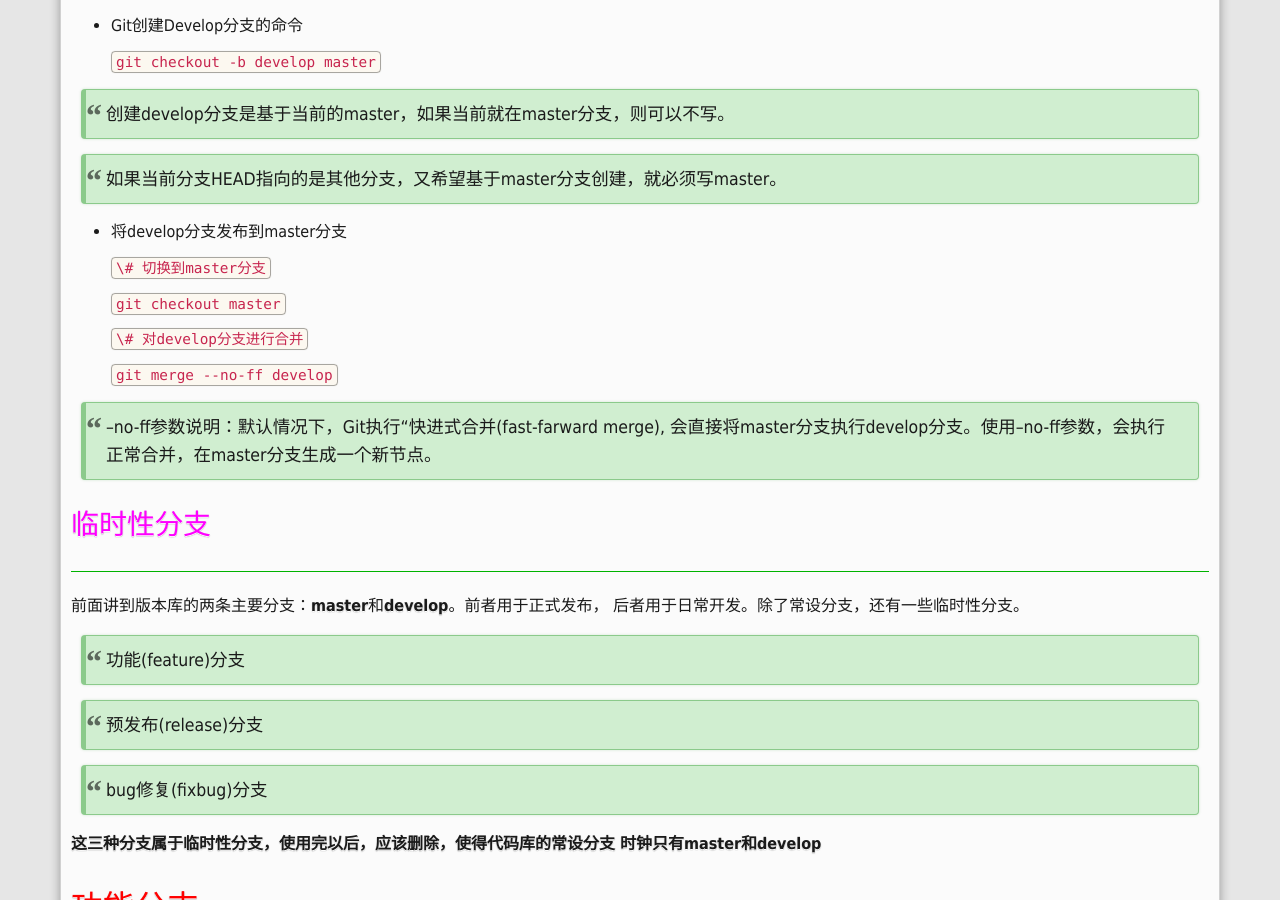
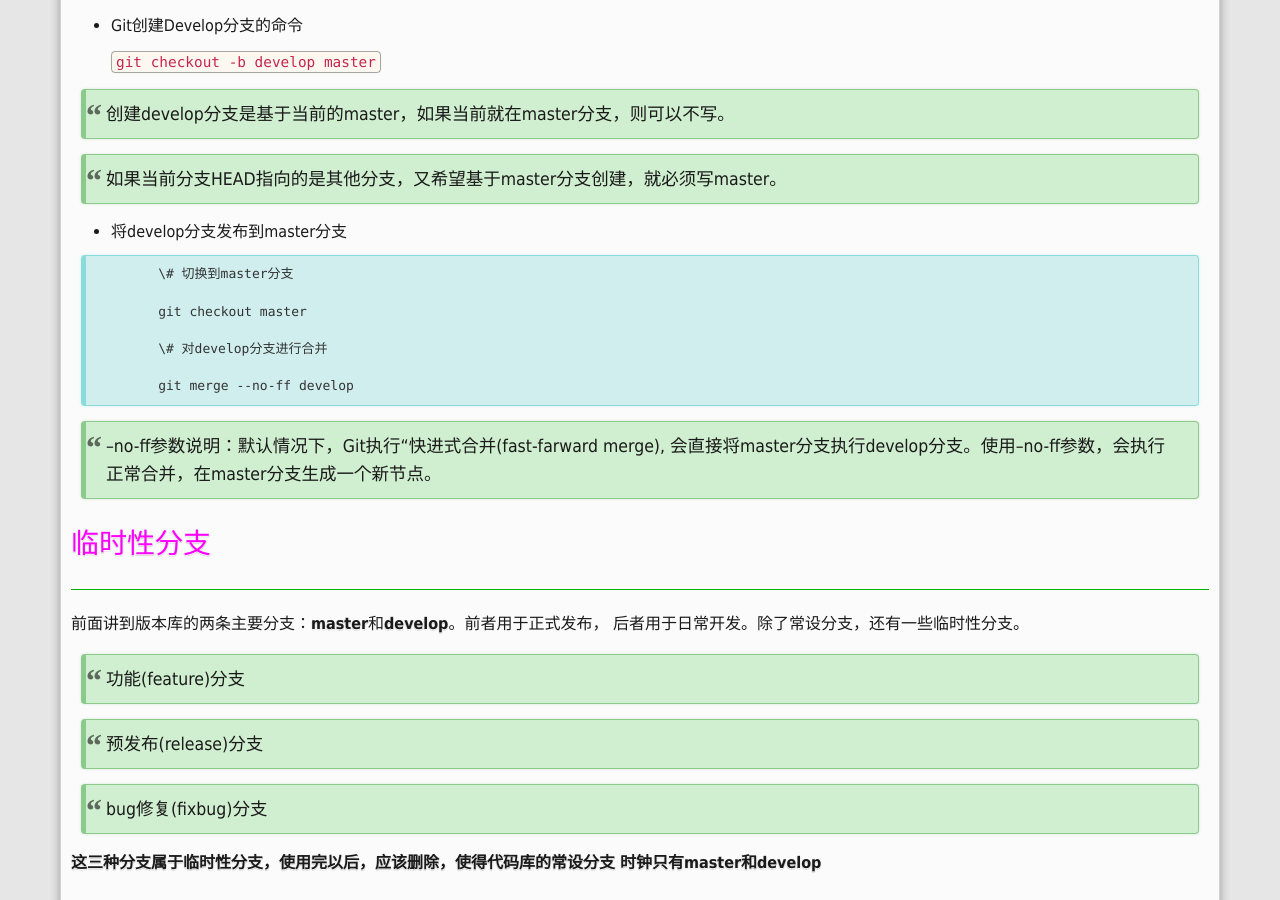
Before and after one commit to YHM07/yhm07.github.io, a Jekyll site: the page built from _posts/2015-08-25-a-git-branching-model.md, in a window 1280 px wide and 900 px high, scrolled down 562 px. Built offline with Jekyll 4.4.1, drawn with Linux system fonts in a browser that asks for light colours; Markdown is read by kramdown in place of the engine named in the settings; comment, search, counter and statistics services are not loaded.

Commit message:
git操作说明

````diff
--- a/_posts/2015-08-25-a-git-branching-model.md
+++ b/_posts/2015-08-25-a-git-branching-model.md
@@ -45,13 +45,15 @@ tags: [git]
 
 - 将develop分支发布到master分支
 
-	`\# 切换到master分支`
+```
+	\# 切换到master分支
 
-	`git checkout master`
+	git checkout master
 
-	`\# 对develop分支进行合并`
+	\# 对develop分支进行合并
 
-	`git merge --no-ff develop`
+	git merge --no-ff develop
+```
 
 > --no-ff参数说明：默认情况下，Git执行“快进式合并(fast-farward merge),
 会直接将master分支执行develop分支。使用--no-ff参数，会执行正常合并，在master分支生成一个新节点。
````
